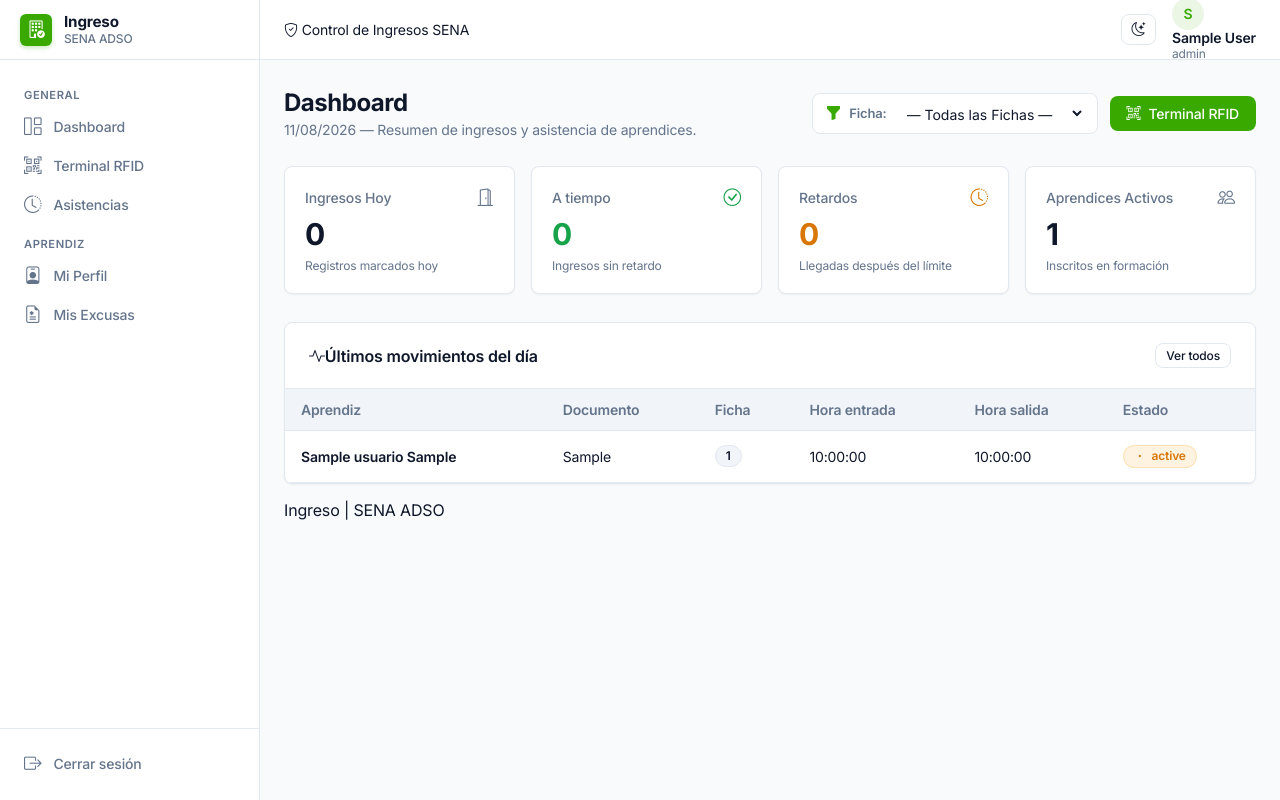
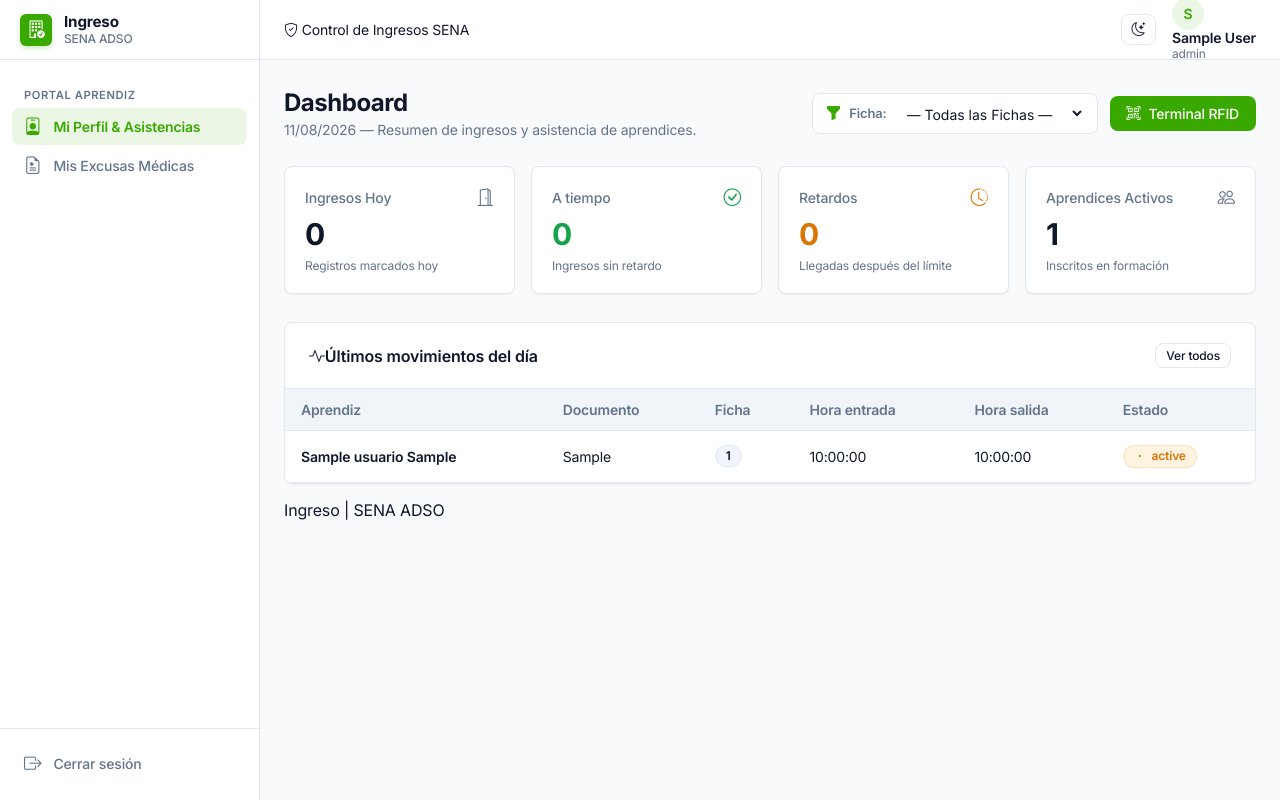
Before and after one commit to bmarulandah02/Sistema-de-control-de-ingresos-de-aprendices, a PHP site: page / in a window 1280 px wide. Run offline with PHP 8.4, Linux system fonts and the light colour scheme; the visitor is signed in with stand-in values (Sample User, id 1); tables that the repository leaves empty hold one stand-in row (values such as "Sample post"); some libraries are stand-ins or nearby versions.

Commit message:
Implementar un sistema de enrutador modular y un diseño de encabezado responsivo inspirado en Shadcn en permisos de visualizacion en aprendices

```diff
--- a/core/Router.php
+++ b/core/Router.php
@@ -47,9 +47,14 @@ class Router {
             return;
         }
 
-        // 4. Determinar vista por defecto según el rol del usuario autenticado
-        if (empty($action)) {
-            $action = (($_SESSION['rol'] ?? '') === 'Aprendiz') ? 'mi-perfil' : 'dashboard';
+        // 4. Determinar vista por defecto y restringir acceso a Aprendices
+        if (($_SESSION['rol'] ?? '') === 'Aprendiz') {
+            $rutasProhibidasAprendiz = ['dashboard', 'asistencia', 'usuarios', 'usuario-crear', 'usuario-editar', 'fichas', 'ficha-crear', 'ficha-editar', 'excusas-admin', 'reportes'];
+            if (empty($action) || in_array($action, $rutasProhibidasAprendiz)) {
+                $action = 'mi-perfil';
+            }
+        } else if (empty($action)) {
+            $action = 'dashboard';
         }
 
         // 5. Carga de datos desde la Base de Datos para las vistas
--- a/views/layouts/header.php
+++ b/views/layouts/header.php
@@ -35,6 +35,7 @@
         </div>
 
         <nav class="sidebar-nav">
+            <?php if (in_array($_SESSION['rol'] ?? '', ['Administrador', 'Instructor'])): ?>
             <div class="nav-section-title">General</div>
 
             <a href="index.php?action=dashboard" class="nav-link-item <?= (($_GET['action'] ?? '') === 'dashboard') ? 'active' : '' ?>">
@@ -52,11 +53,9 @@
                 <span>Asistencias</span>
             </a>
 
-            <!-- 🟢 EDITAR AQUÍ: Puedes cambiar las opciones del menú según los roles de tu sistema -->
-            <?php if (in_array($_SESSION['rol'] ?? '', ['Administrador', 'Instructor'])): ?>
             <div class="nav-section-title">Gestión</div>
 
-            <a href="index.php?action=usuarios" class="nav-link-item <?= (in_array($_GET['action'] ?? '', ['usuarios', 'usuario-crear'])) ? 'active' : '' ?>">
+            <a href="index.php?action=usuarios" class="nav-link-item <?= (in_array($_GET['action'] ?? '', ['usuarios', 'usuario-crear', 'usuario-editar'])) ? 'active' : '' ?>">
                 <i class="bi bi-people"></i>
                 <span>Usuarios & Aprendices</span>
             </a>
@@ -76,16 +75,16 @@
                 <span>Reportes PDF/Excel</span>
             </a>
             <?php else: ?>
-            <div class="nav-section-title">Aprendiz</div>
+            <div class="nav-section-title">Portal Aprendiz</div>
 
-            <a href="index.php?action=mi-perfil" class="nav-link-item <?= (($_GET['action'] ?? '') === 'mi-perfil') ? 'active' : '' ?>">
+            <a href="index.php?action=mi-perfil" class="nav-link-item <?= (in_array($_GET['action'] ?? '', ['mi-perfil', ''])) ? 'active' : '' ?>">
                 <i class="bi bi-person-badge"></i>
-                <span>Mi Perfil</span>
+                <span>Mi Perfil & Asistencias</span>
             </a>
 
             <a href="index.php?action=mis-excusas" class="nav-link-item <?= (($_GET['action'] ?? '') === 'mis-excusas') ? 'active' : '' ?>">
                 <i class="bi bi-file-earmark-medical"></i>
-                <span>Mis Excusas</span>
+                <span>Mis Excusas Médicas</span>
             </a>
             <?php endif; ?>
         </nav>
```
